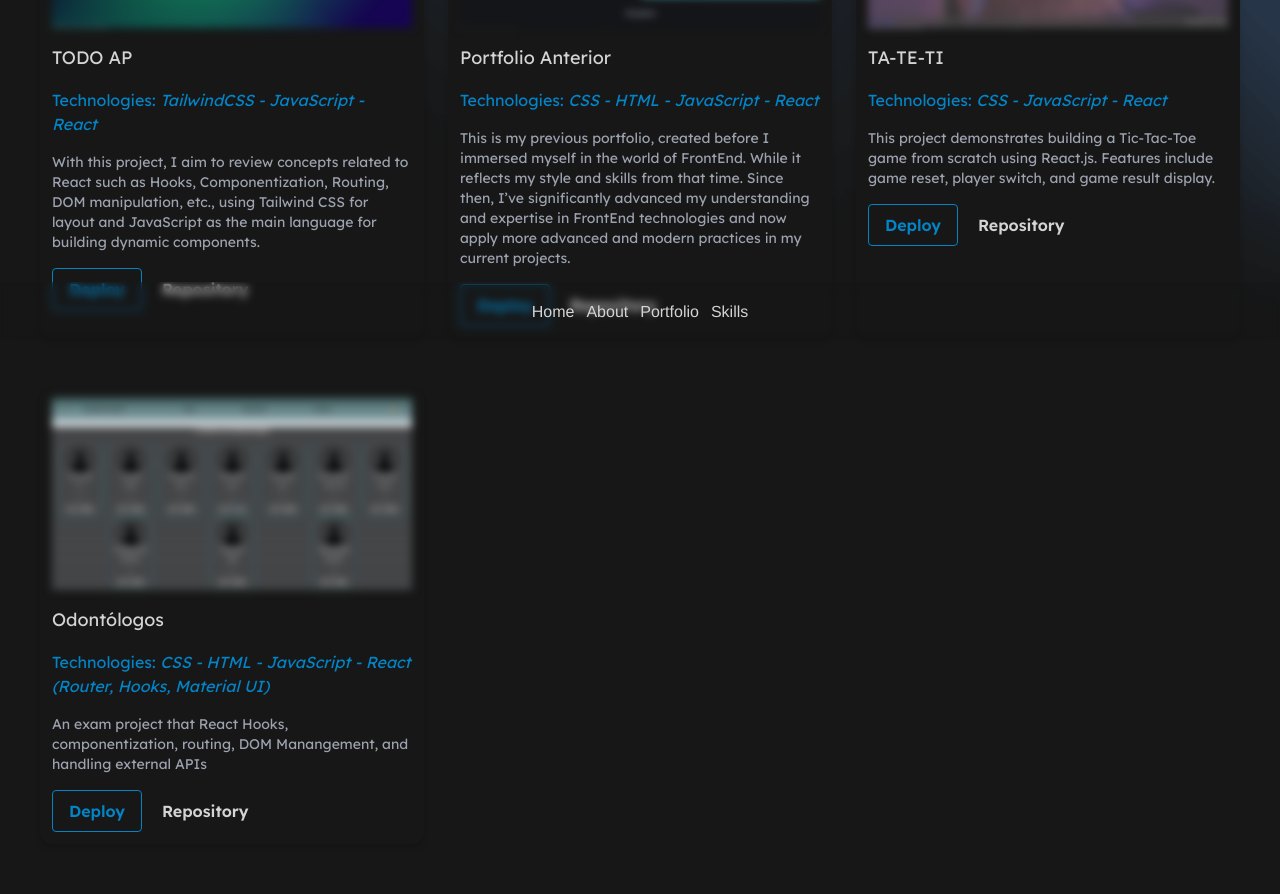
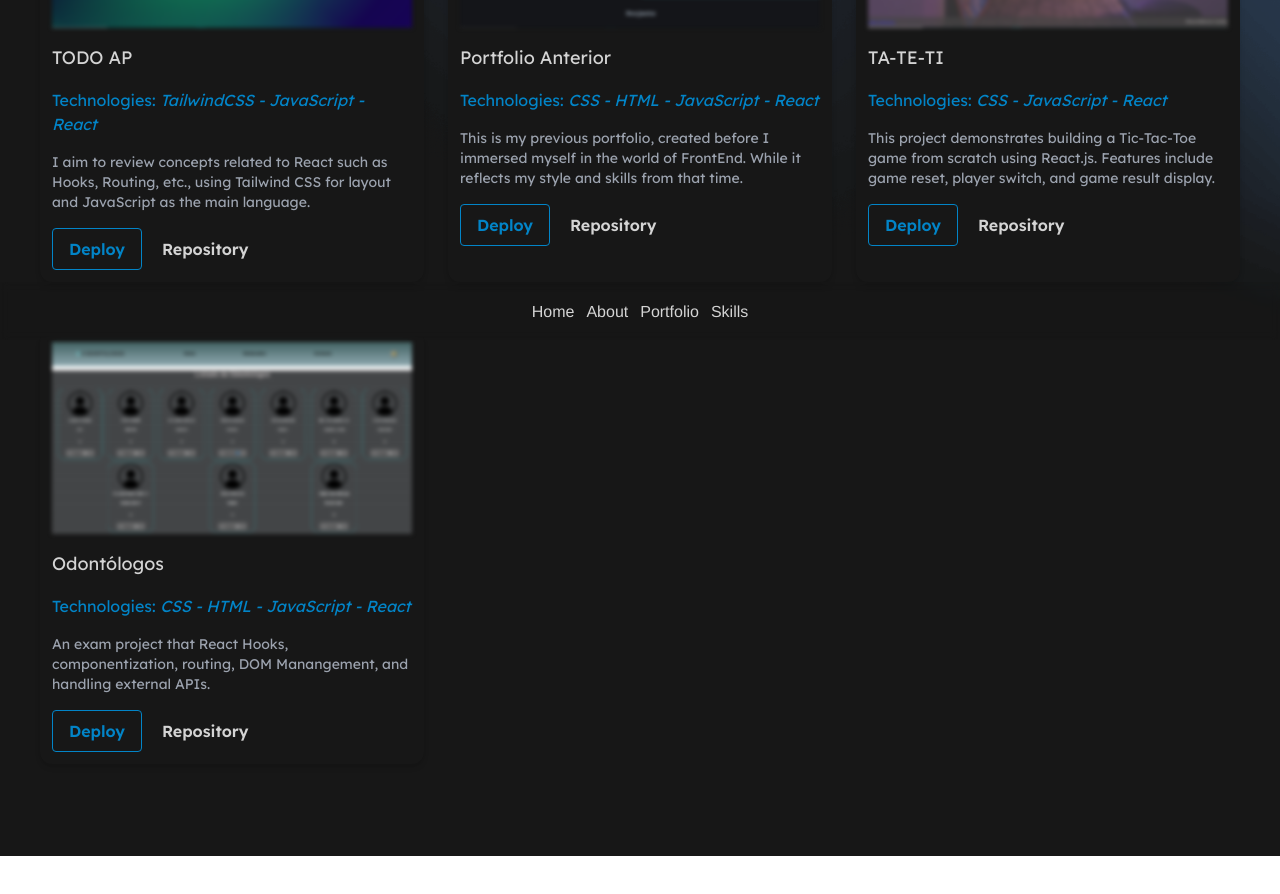
Before and after one commit to CarolinaPallaro/Web2024, a React (Vite) app: page /portfolio in a window 1280 px wide. Shown: the part 460-1354 px from the top of the page. After the commit the page ends 1316 px from the top, so only its background shows below. Built offline with nearby package versions, Linux system fonts and the light colour scheme.

Commit message:
aaaaaaaah scroll in Y... F

```diff
--- a/src/components/cards/ProjectCard.jsx
+++ b/src/components/cards/ProjectCard.jsx
@@ -6,7 +6,7 @@ const ProjectCard = ({ images, title, technologies, description, deploy, repo })
       className="m-3 p-3 flex flex-col rounded-xl border-collapse overflow-hidden max-w-sm mx-auto
      shadow-md space-y-4 bg-neutral-900 [&>img]:hover:blur-0"
     >
-      <img className="blur-sm duration-500 w-full h-48 object-cover" src={images} alt="projectImg" />
+      <img className="blur-[2px] duration-500 w-full h-48 object-cover" src={images} alt="projectImg" />
       <h2 className="text-lg mb-2 font-lexend text-left text-primaryFont ">{title}</h2>
       <p className="font-lexend text-secondary"> Technologies: <em>{technologies}</em>
       </p>
--- a/src/components/cards/projectsFront.js
+++ b/src/components/cards/projectsFront.js
@@ -6,7 +6,7 @@ const projects = [
     title: 'TODO AP',
     technologies: 'TailwindCSS - JavaScript - React ',
     description:
-      'With this project, I aim to review concepts related to React such as Hooks, Componentization, Routing, DOM manipulation, etc., using Tailwind CSS for layout and JavaScript as the main language for building dynamic components.',
+      'I aim to review concepts related to React such as Hooks, Routing, etc., using Tailwind CSS for layout and JavaScript as the main language.',
     deploy: 'https://todo-app-eight-sigma.vercel.app/',
     repo: 'https://github.com/CarolinaPallaro/TodoApp',
   },
@@ -15,7 +15,7 @@ const projects = [
     title: 'Portfolio Anterior',
     technologies: 'CSS - HTML - JavaScript - React ',
     description:
-      'This is my previous portfolio, created before I immersed myself in the world of FrontEnd. While it reflects my style and skills from that time. Since then, I’ve significantly advanced my understanding and expertise in FrontEnd technologies and now apply more advanced and modern practices in my current projects.',
+      'This is my previous portfolio, created before I immersed myself in the world of FrontEnd. While it reflects my style and skills from that time.',
     deploy: 'https://portfolio-web-five-swart.vercel.app/',
     repo: 'https://github.com/CarolinaPallaro/WEB-Portfolio/tree/main/portfolio',
   },
@@ -31,9 +31,9 @@ const projects = [
   {
     images: '/imgs/odontos.png',
     title: 'Odontólogos',
-    technologies: 'CSS - HTML - JavaScript - React (Router, Hooks, Material UI)',
+    technologies: 'CSS - HTML - JavaScript - React',
     description:
-      'An exam project that React Hooks, componentization, routing, DOM Manangement, and handling external APIs',
+      'An exam project that React Hooks, componentization, routing, DOM Manangement, and handling external APIs.',
     deploy: 'https://front-odontos.vercel.app/',
     repo: 'https://github.com/CarolinaPallaro/Front-Odontos',
   },
--- a/src/components/frame_components/transition.module.css
+++ b/src/components/frame_components/transition.module.css
@@ -3,8 +3,8 @@
   top: 0;
   left: 0;
   z-index: 1000;
-  width: 100vw;
-  height: 100vh;
+  width: 90vw;
+  height: 90vh;
   background: rgb(23, 23, 23);
   transform-origin: left;
 }
@@ -14,8 +14,12 @@
   top: 0;
   left: 0;
   z-index: 1000;
-  width: 100vw;
-  height: 100vh;
+  width: 90vw;
+  height: 90vh;
   background: rgb(23, 23, 23);
   transform-origin: right ;
 }
+
+.slideIn .slideOut{
+overflow-x: hidden;
+}
```
